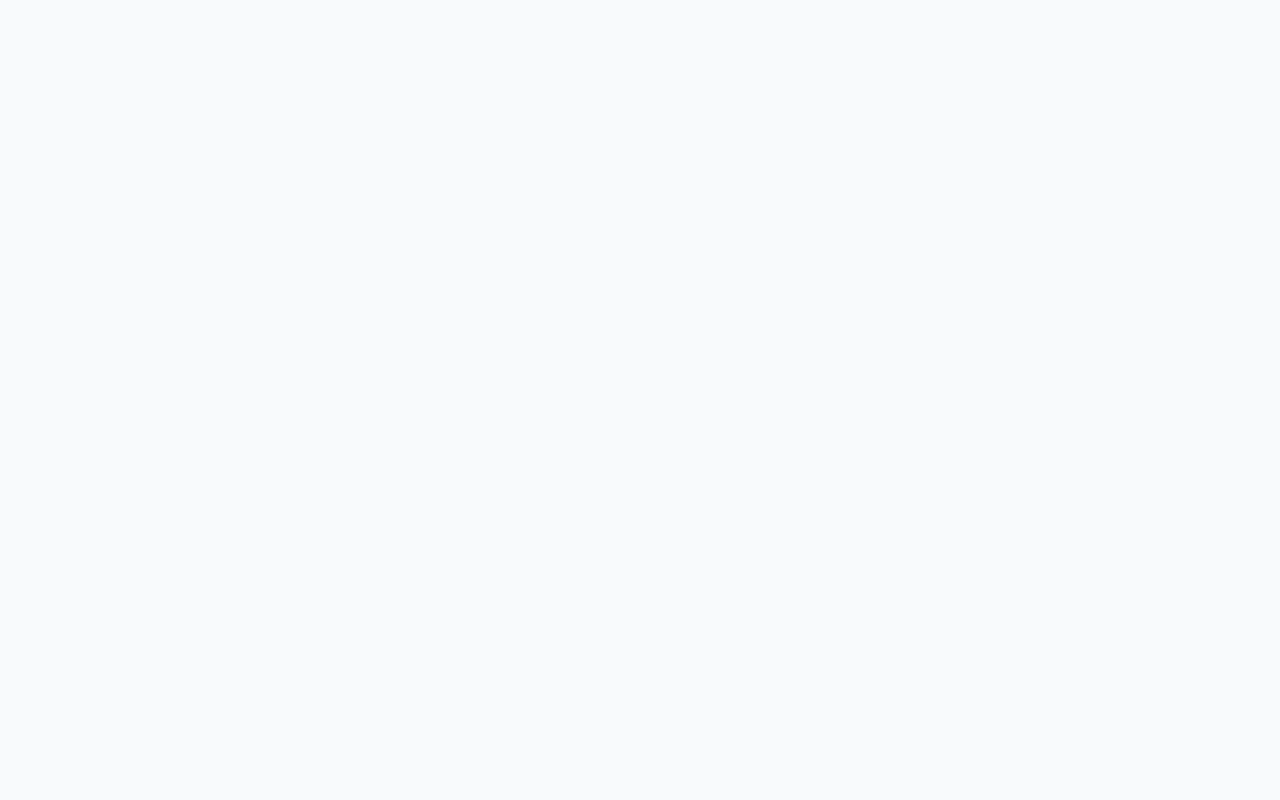
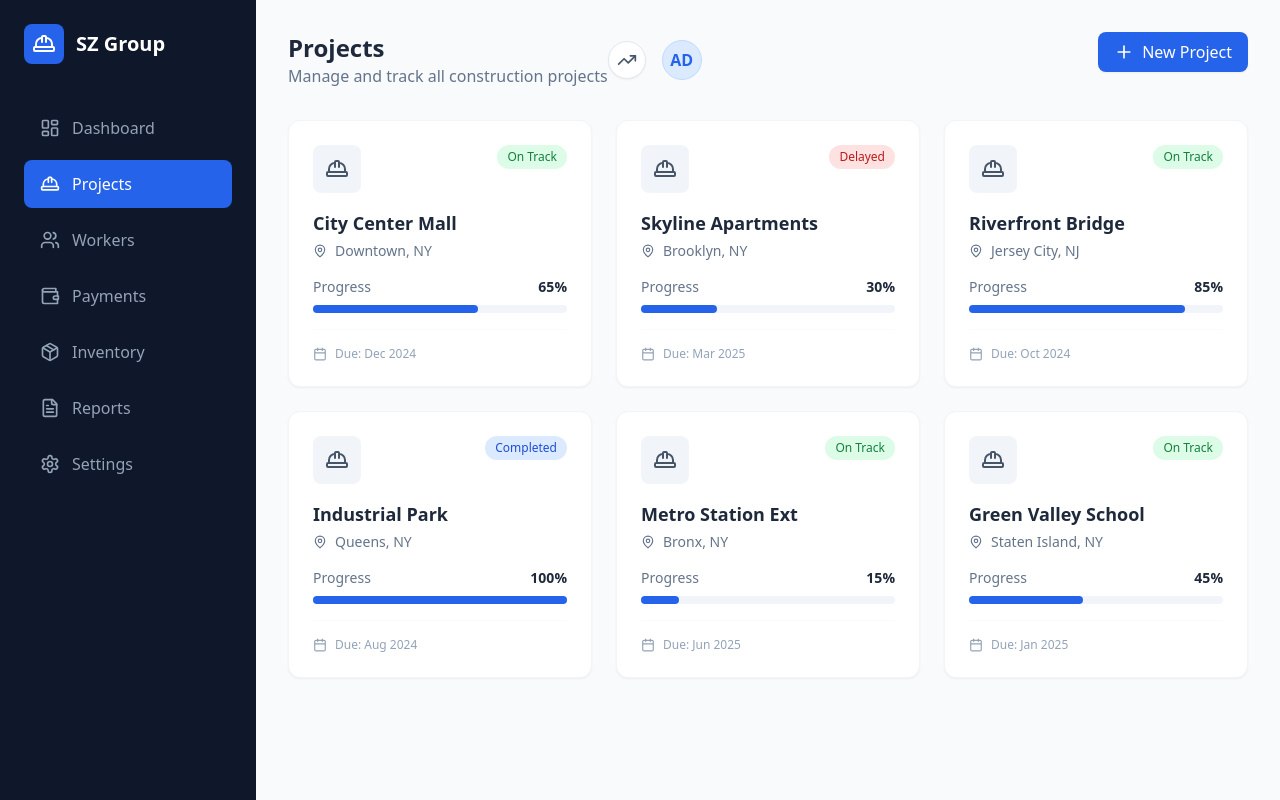
Before and after one commit to Farhan-Coder112/SZ-Construction-Management, a React (Vite) app: page /projects in a window 1280 px wide. Before the commit this address had no page. Built offline with nearby package versions, Linux system fonts and the light colour scheme.

Commit message:
[dyad] Refactoring dashboard and adding Projects page - wrote 7 file(s)

```diff
--- a/src/App.tsx
+++ b/src/App.tsx
@@ -1,11 +1,13 @@
 import { BrowserRouter as Router, Routes, Route } from 'react-router-dom';
 import Index from './pages/Index';
+import Projects from './pages/Projects';
 
 function App() {
   return (
     <Router>
       <Routes>
         <Route path="/" element={<Index />} />
+        <Route path="/projects" element={<Projects />} />
       </Routes>
     </Router>
   );
--- /dev/null
+++ b/src/components/Header.tsx
@@ -0,0 +1,28 @@
+import React from 'react';
+import { TrendingUp } from 'lucide-react';
+
+interface HeaderProps {
+  title: string;
+  subtitle?: string;
+}
+
+const Header = ({ title, subtitle }: HeaderProps) => {
+  return (
+    <header className="flex justify-between items-center mb-8">
+      <div>
+        <h2 className="text-2xl font-bold text-slate-800">{title}</h2>
+        {subtitle && <p className="text-slate-500">{subtitle}</p>}
+      </div>
+      <div className="flex items-center gap-4">
+        <button className="bg-white p-2 rounded-full shadow-sm border border-slate-200 hover:bg-slate-50 transition-colors">
+          <TrendingUp size={20} className="text-slate-600" />
+        </button>
+        <div className="w-10 h-10 rounded-full bg-blue-100 flex items-center justify-center text-blue-600 font-bold border border-blue-200">
+          AD
+        </div>
+      </div>
+    </header>
+  );
+};
+
+export default Header;
--- /dev/null
+++ b/src/components/ProjectCard.tsx
@@ -0,0 +1,57 @@
+import React from 'react';
+import { HardHat, Calendar, MapPin } from 'lucide-react';
+
+interface ProjectCardProps {
+  name: string;
+  location: string;
+  status: 'On Track' | 'Delayed' | 'Completed';
+  progress: number;
+  dueDate: string;
+}
+
+const ProjectCard = ({ name, location, status, progress, dueDate }: ProjectCardProps) => {
+  const statusColors = {
+    'On Track': 'bg-green-100 text-green-700',
+    'Delayed': 'bg-red-100 text-red-700',
+    'Completed': 'bg-blue-100 text-blue-700',
+  };
+
+  return (
+    <div className="bg-white rounded-xl shadow-sm border border-slate-100 p-6 hover:shadow-md transition-shadow">
+      <div className="flex justify-between items-start mb-4">
+        <div className="w-12 h-12 rounded-lg bg-slate-100 flex items-center justify-center">
+          <HardHat size={24} className="text-slate-600" />
+        </div>
+        <span className={`text-xs font-medium px-2.5 py-1 rounded-full ${statusColors[status]}`}>
+          {status}
+        </span>
+      </div>
+
+      <h3 className="text-lg font-bold text-slate-800 mb-1">{name}</h3>
+      <div className="flex items-center gap-2 text-slate-500 text-sm mb-4">
+        <MapPin size={14} />
+        <span>{location}</span>
+      </div>
+
+      <div className="space-y-2 mb-4">
+        <div className="flex justify-between text-sm">
+          <span className="text-slate-500">Progress</span>
+          <span className="font-semibold text-slate-800">{progress}%</span>
+        </div>
+        <div className="w-full bg-slate-100 rounded-full h-2">
+          <div
+            className="bg-blue-600 h-2 rounded-full transition-all duration-500"
+            style={{ width: `${progress}%` }}
+          />
+        </div>
+      </div>
+
+      <div className="flex items-center gap-2 text-slate-400 text-xs pt-4 border-t border-slate-50">
+        <Calendar size={14} />
+        <span>Due: {dueDate}</span>
+      </div>
+    </div>
+  );
+};
+
+export default ProjectCard;
--- /dev/null
+++ b/src/components/Sidebar.tsx
@@ -0,0 +1,58 @@
+import React from 'react';
+import { Link, useLocation } from 'react-router-dom';
+import {
+  LayoutDashboard,
+  HardHat,
+  Users,
+  Wallet,
+  Package,
+  FileText,
+  Settings
+} from 'lucide-react';
+
+const Sidebar = () => {
+  const location = useLocation();
+
+  const menuItems = [
+    { icon: LayoutDashboard, label: 'Dashboard', path: '/' },
+    { icon: HardHat, label: 'Projects', path: '/projects' },
+    { icon: Users, label: 'Workers', path: '/workers' },
+    { icon: Wallet, label: 'Payments', path: '/payments' },
+    { icon: Package, label: 'Inventory', path: '/inventory' },
+    { icon: FileText, label: 'Reports', path: '/reports' },
+    { icon: Settings, label: 'Settings', path: '/settings' },
+  ];
+
+  return (
+    <aside className="w-64 bg-slate-900 text-white p-6 hidden md:block h-screen sticky top-0">
+      <div className="flex items-center gap-3 mb-10">
+        <div className="bg-blue-600 p-2 rounded-lg">
+          <HardHat size={24} />
+        </div>
+        <h1 className="text-xl font-bold">SZ Group</h1>
+      </div>
+
+      <nav className="space-y-2">
+        {menuItems.map((item) => {
+          const isActive = location.pathname === item.path;
+          return (
+            <Link
+              key={item.label}
+              to={item.path}
+              className={`flex items-center gap-3 px-4 py-3 rounded-lg transition-colors ${
+                isActive
+                  ? 'bg-blue-600 text-white'
+                  : 'text-slate-400 hover:bg-slate-800 hover:text-white'
+              }`}
+            >
+              <item.icon size={20} />
+              <span>{item.label}</span>
+            </Link>
+          );
+        })}
+      </nav>
+    </aside>
+  );
+};
+
+export default Sidebar;
--- /dev/null
+++ b/src/components/StatCard.tsx
@@ -0,0 +1,25 @@
+import React from 'react';
+import { LucideIcon } from 'lucide-react';
+
+interface StatCardProps {
+  label: string;
+  value: string;
+  icon: LucideIcon;
+  color: string;
+}
+
+const StatCard = ({ label, value, icon: Icon, color }: StatCardProps) => {
+  return (
+    <div className="bg-white p-6 rounded-xl shadow-sm border border-slate-100 hover:shadow-md transition-shadow">
+      <div className="flex justify-between items-start mb-4">
+        <div className={`p-2 rounded-lg bg-slate-50 ${color}`}>
+          <Icon size={24} />
+        </div>
+      </div>
+      <h3 className="text-slate-500 text-sm font-medium">{label}</h3>
+      <p className="text-2xl font-bold text-slate-800 mt-1">{value}</p>
+    </div>
+  );
+};
+
+export default StatCard;
--- a/src/pages/Index.tsx
+++ b/src/pages/Index.tsx
@@ -1,15 +1,14 @@
 import React from 'react';
 import {
   LayoutDashboard,
-  HardHat,
   Users,
   Wallet,
-  Package,
-  FileText,
-  Settings,
-  TrendingUp,
-  Clock
+  Clock,
+  HardHat
 } from 'lucide-react';
+import Sidebar from '../components/Sidebar';
+import Header from '../components/Header';
+import StatCard from '../components/StatCard';
 
 const Index = () => {
   const stats = [
@@ -21,72 +20,16 @@ const Index = () => {
 
   return (
     <div className="flex h-screen bg-slate-50">
-      {/* Sidebar */}
-      <aside className="w-64 bg-slate-900 text-white p-6 hidden md:block">
-        <div className="flex items-center gap-3 mb-10">
-          <div className="bg-blue-600 p-2 rounded-lg">
-            <HardHat size={24} />
-          </div>
-          <h1 className="text-xl font-bold">SZ Group</h1>
-        </div>
+      <Sidebar />
+      <main className="flex-1 overflow-y-auto p-8">
+        <Header title="Dashboard Overview" subtitle="Welcome back, Admin" />
 
-        <nav className="space-y-2">
-          {[
-            { icon: LayoutDashboard, label: 'Dashboard', active: true },
-            { icon: HardHat, label: 'Projects' },
-            { icon: Users, label: 'Workers' },
-            { icon: Wallet, label: 'Payments' },
-            { icon: Package, label: 'Inventory' },
-            { icon: FileText, label: 'Reports' },
-            { icon: Settings, label: 'Settings' },
-          ].map((item) => (
-            <a
-              key={item.label}
-              href="#"
-              className={`flex items-center gap-3 px-4 py-3 rounded-lg transition-colors ${
-                item.active ? 'bg-blue-600 text-white' : 'text-slate-400 hover:bg-slate-800 hover:text-white'
-              }`}
-            >
-              <item.icon size={20} />
-              <span>{item.label}</span>
-            </a>
-          ))}
-        </nav>
-      </aside>
-
-      {/* Main Content */}
-      <main className="flex-1 overflow-y-auto p-8">
-        <header className="flex justify-between items-center mb-8">
-          <div>
-            <h2 className="text-2xl font-bold text-slate-800">Dashboard Overview</h2>
-            <p className="text-slate-500">Welcome back, Admin</p>
-          </div>
-          <div className="flex items-center gap-4">
-            <button className="bg-white p-2 rounded-full shadow-sm border border-slate-200">
-              <TrendingUp size={20} className="text-slate-600" />
-            </button>
-            <div className="w-10 h-10 rounded-full bg-blue-100 flex items-center justify-center text-blue-600 font-bold">
-              AD
-            </div>
-          </div>
-        </header>
-
-        {/* Stats Grid */}
         <div className="grid grid-cols-1 md:grid-cols-2 lg:grid-cols-4 gap-6 mb-8">
           {stats.map((stat) => (
-            <div key={stat.label} className="bg-white p-6 rounded-xl shadow-sm border border-slate-100">
-              <div className="flex justify-between items-start mb-4">
-                <div className={`p-2 rounded-lg bg-slate-50 ${stat.color}`}>
-                  <stat.icon size={24} />
-                </div>
-              </div>
-              <h3 className="text-slate-500 text-sm font-medium">{stat.label}</h3>
-              <p className="text-2xl font-bold text-slate-800 mt-1">{stat.value}</p>
-            </div>
+            <StatCard key={stat.label} {...stat} />
           ))}
         </div>
 
-        {/* Recent Activity Placeholder */}
         <div className="bg-white rounded-xl shadow-sm border border-slate-100 p-6">
           <h3 className="text-lg font-bold text-slate-800 mb-4">Recent Project Updates</h3>
           <div className="space-y-4">
@@ -103,7 +46,7 @@ const Index = () => {
                   <span className="text-xs font-medium px-2 py-1 rounded-full bg-green-100 text-green-700">
                     On Track
                   </span>
-                  <p className="text-xs text-slate-400 mt-1">2 hours ago</p>
+                  <p className="text-xs text-slate-400 mt-1">{i * 2} hours ago</p>
                 </div>
               </div>
             ))}
--- /dev/null
+++ b/src/pages/Projects.tsx
@@ -0,0 +1,39 @@
+import React from 'react';
+import Sidebar from '../components/Sidebar';
+import Header from '../components/Header';
+import ProjectCard from '../components/ProjectCard';
+import { Plus } from 'lucide-react';
+
+const Projects = () => {
+  const projects = [
+    { name: 'City Center Mall', location: 'Downtown, NY', status: 'On Track', progress: 65, dueDate: 'Dec 2024' },
+    { name: 'Skyline Apartments', location: 'Brooklyn, NY', status: 'Delayed', progress: 30, dueDate: 'Mar 2025' },
+    { name: 'Riverfront Bridge', location: 'Jersey City, NJ', status: 'On Track', progress: 85, dueDate: 'Oct 2024' },
+    { name: 'Industrial Park', location: 'Queens, NY', status: 'Completed', progress: 100, dueDate: 'Aug 2024' },
+    { name: 'Metro Station Ext', location: 'Bronx, NY', status: 'On Track', progress: 15, dueDate: 'Jun 2025' },
+    { name: 'Green Valley School', location: 'Staten Island, NY', status: 'On Track', progress: 45, dueDate: 'Jan 2025' },
+  ];
+
+  return (
+    <div className="flex h-screen bg-slate-50">
+      <Sidebar />
+      <main className="flex-1 overflow-y-auto p-8">
+        <div className="flex justify-between items-start">
+          <Header title="Projects" subtitle="Manage and track all construction projects" />
+          <button className="bg-blue-600 text-white px-4 py-2 rounded-lg flex items-center gap-2 hover:bg-blue-700 transition-colors shadow-sm">
+            <Plus size={20} />
+            <span>New Project</span>
+          </button>
+        </div>
+
+        <div className="grid grid-cols-1 md:grid-cols-2 lg:grid-cols-3 gap-6">
+          {projects.map((project, index) => (
+            <ProjectCard key={index} {...project as any} />
+          ))}
+        </div>
+      </main>
+    </div>
+  );
+};
+
+export default Projects;
```
